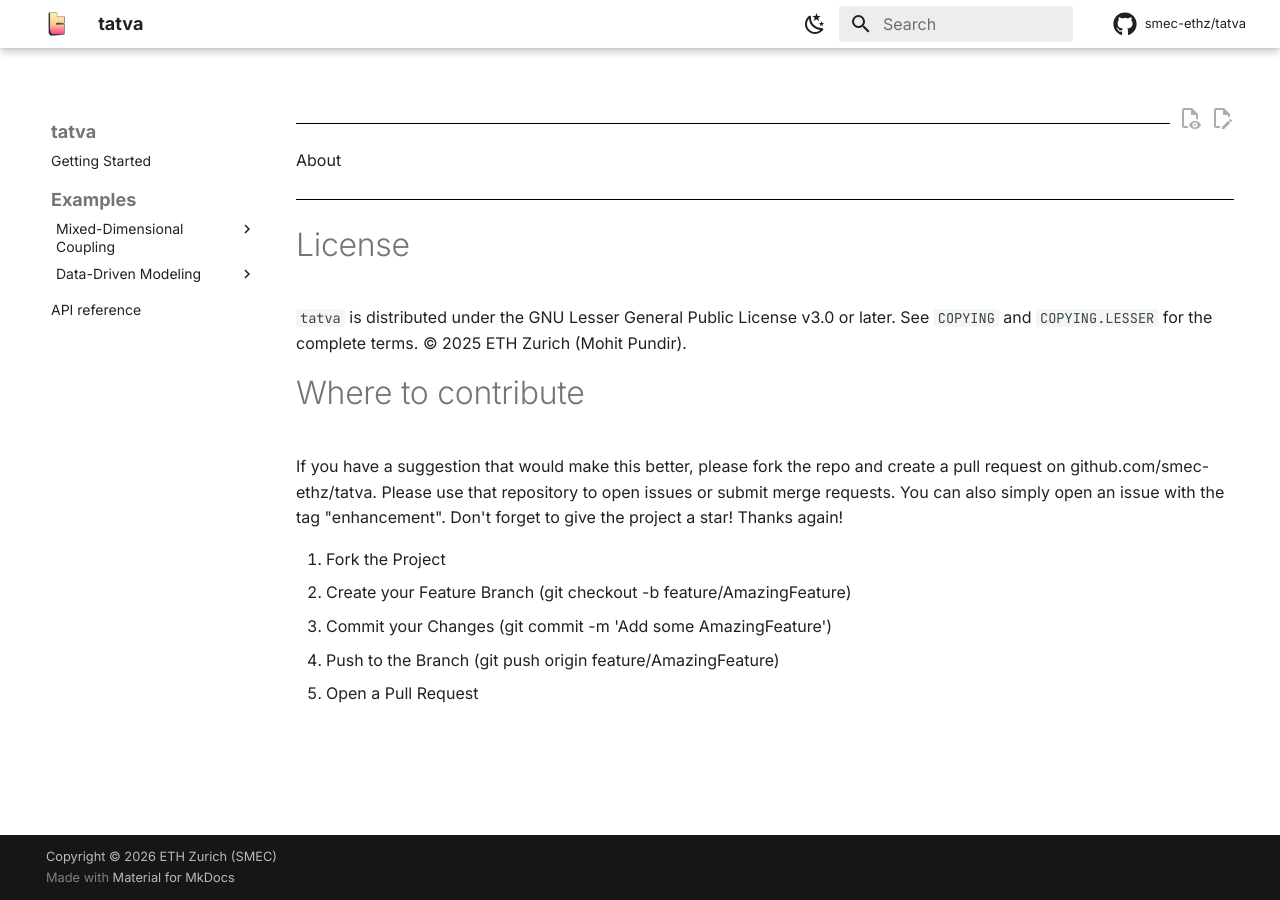
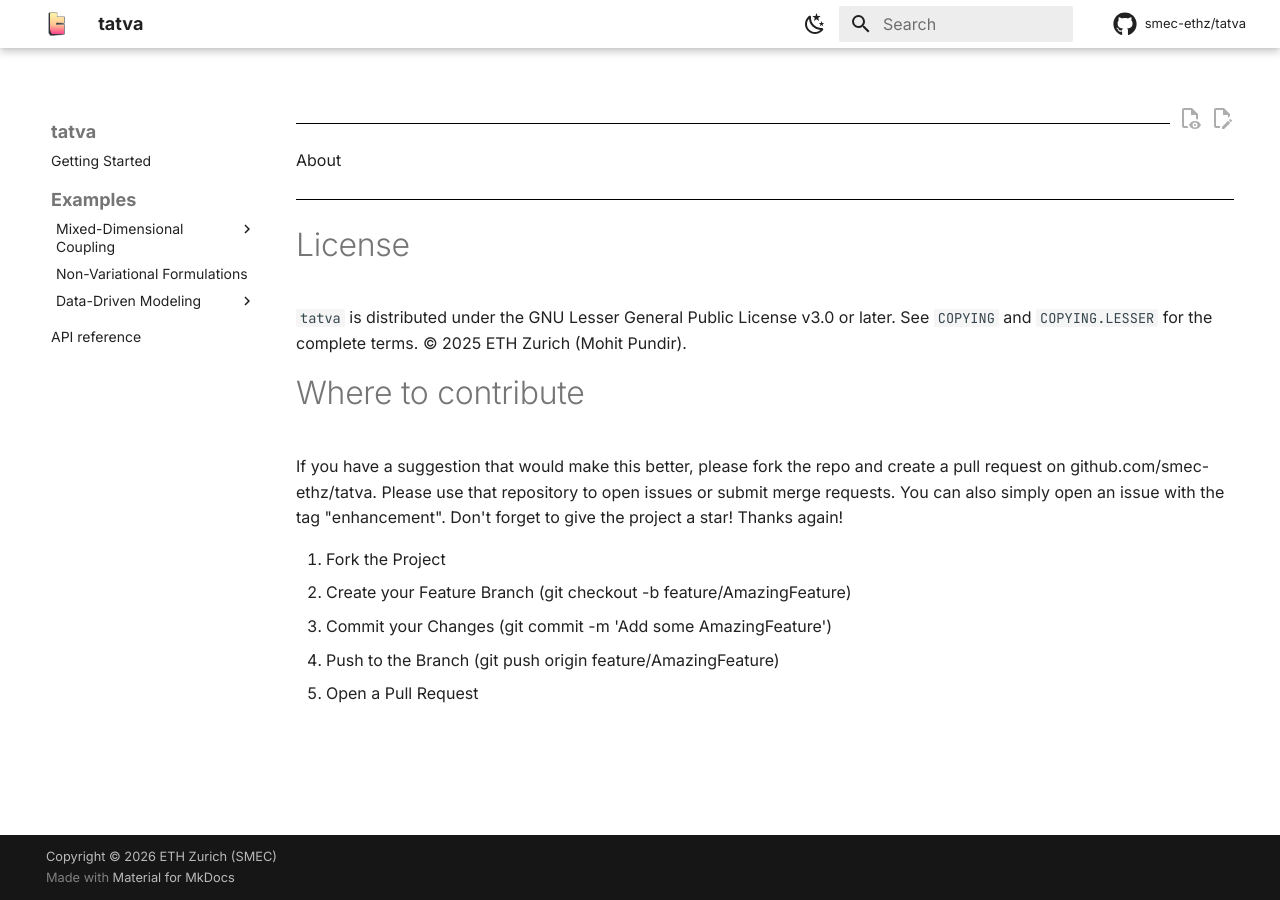
Before and after one commit to smec-ethz/tatva-docs, an MkDocs documentation site: the page built from docs/about.md, in a window 1280 px wide. Built offline with MkDocs 1.6.1 and Material for MkDocs 9.7.7, drawn with Linux system fonts in a browser that asks for light colours; comment, search, counter and statistics services are not loaded.

```diff
--- a/mkdocs.yml
+++ b/mkdocs.yml
@@ -132,9 +132,11 @@ nav:
   - Examples:
       - Mixed-Dimensional Coupling:
           - Cohesive Fracture:
-            - "examples/fracture_quasistatic_3d.ipynb"
+              - "examples/fracture_quasistatic_3d.ipynb"
+      - Non-Variational Formulations:
+          - "examples/advection_diffusion_surface.ipynb"
       - Data-Driven Modeling:
           - Neural Constitutive Modeling:
-            - "examples/ncm_metamaterial.ipynb"
+              - "examples/ncm_metamaterial.ipynb"
   - API reference:
       - "api/tatva.md"
```
Also changed, not shown: docs/assets/plots/transport_concentration.png (added), docs/assets/plots/velocity_field.png (added), docs/examples/advection_diffusion_surface.ipynb (added).
